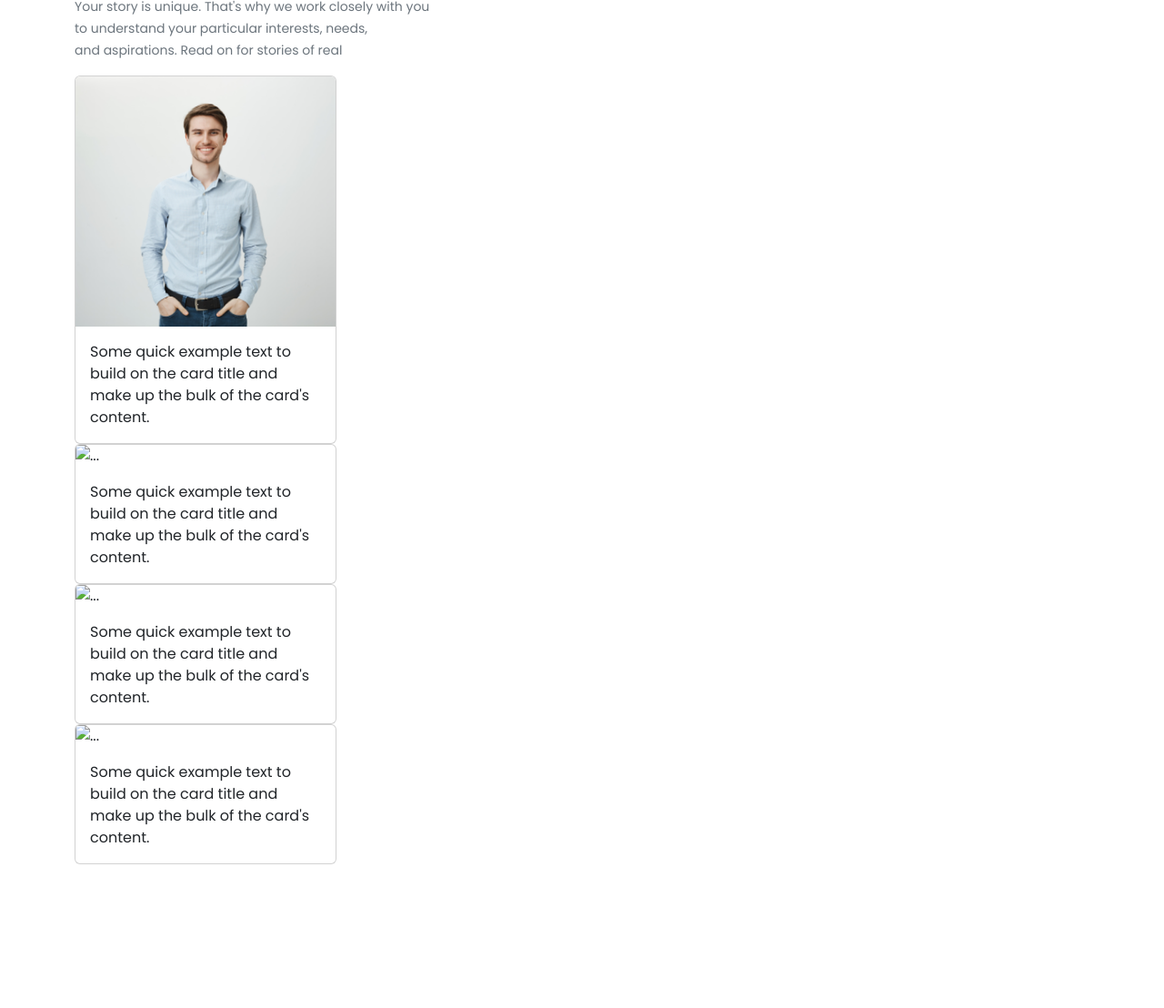
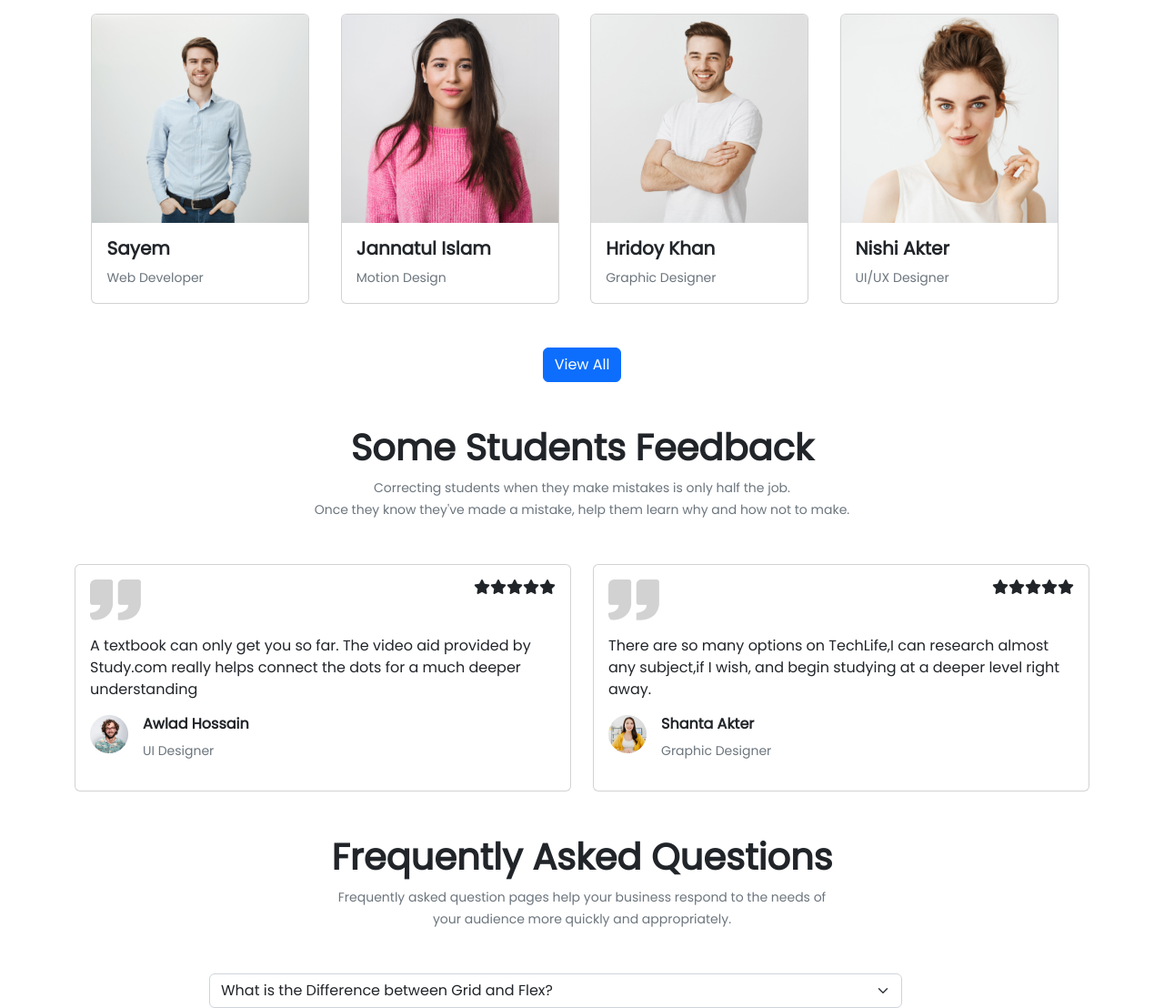
Before and after one commit to sayem52/TechLife, a plain HTML site: page index.html in a window 1280 px wide. Shown: the part 2899-4007 px from the top of the page at 91% size. Before the commit the page ends 3849 px from the top, so only its background shows below. Drawn offline with nearby package versions, Linux system fonts and the light colour scheme.

Commit message:
feedback

```diff
--- a/index.html
+++ b/index.html
@@ -275,18 +275,13 @@
         </div>
       </div>
     </div>
-    <div class="position-relative mt-5">
-
-      <div class="position-absolute top-50 start-50 translate-middle">
+    <div class="text-center mt-3">
       <button type="button" class="btn btn-primary">See More Courses</button>
-
-      </div>
-
     </div>
 
   </section>
 
-  <section class="container expo-mar">
+  <section class="container mt-5">
 
     <div class="card mb-3" style="max-width: 900px;">
       <div class="row g-0">
@@ -354,34 +349,103 @@
         to understand your particular interests, needs, <br>
         and aspirations. Read on for stories of real</small></p>
 
-    <div>
+    <div class="d-flex justify-content-evenly">
 
-          <div class="card" style="width: 18rem;">
+      <div class="card me-3" style="width: 15rem;">
         <img src="images/student/student-1.png" class="card-img-top" alt="...">
         <div class="card-body">
-                <p class="card-text">Some quick example text to build on the card title and make up the bulk of the card's content.</p>
+          <h5 class="fw-bolder">Sayem</h4>
+            <p class="card-text text-muted"><small>Web Developer</small></p>
         </div>
       </div>
-          <div class="card" style="width: 18rem;">
-              <img src="..." class="card-img-top" alt="...">
+      <div class="card me-3" style="width: 15rem;">
+        <img src="images/student/student-2.png" class="card-img-top" alt="...">
         <div class="card-body">
-                <p class="card-text">Some quick example text to build on the card title and make up the bulk of the card's content.</p>
+          <h5 class="fw-bolder">Jannatul Islam</h4>
+            <p class="card-text text-muted"><small>Motion Design</small></p>
         </div>
       </div>
-          <div class="card" style="width: 18rem;">
-              <img src="..." class="card-img-top" alt="...">
+      <div class="card me-3" style="width: 15rem;">
+        <img src="images/student/student-3.png" class="card-img-top" alt="...">
         <div class="card-body">
-                <p class="card-text">Some quick example text to build on the card title and make up the bulk of the card's content.</p>
+          <h5 class="fw-bolder">Hridoy Khan</h4>
+            <p class="card-text text-muted"><small>Graphic Designer</small></p>
         </div>
       </div>
-          <div class="card" style="width: 18rem;">
-              <img src="..." class="card-img-top" alt="...">
+      <div class="card me-3" style="width: 15rem;">
+        <img src="images/student/student-4.png" class="card-img-top" alt="...">
         <div class="card-body">
-                <p class="card-text">Some quick example text to build on the card title and make up the bulk of the card's content.</p>
+          <h5 class="fw-bolder">Nishi Akter</h4>
+            <p class="card-text text-muted"><small>UI/UX Designer</small></p>
+        </div>
+      </div>
+    </div>
+    <div class="mt-5 text-center">
+      <button type="button" class="btn btn-primary">View All</button>
+    </div>
+
+  </section>
+
+  <section class="container mt-5">
+    <h1 class="h1 fw-bolder text-center">Some Students Feedback</h1>
+    <p class="text-center"><small class="text-muted">Correcting students when they make mistakes is only half the job. <br> Once they
+        know they've made a mistake, help them learn why and how not to make.</small></p>
+
+        <div class="row mt-5">
+          <div class="col-sm-6">
+            <div class="card">
+              <div class="card-body">
+                <img src="images/comma.png" class="img-fluid rounded-start" alt="...">
+                <i class="fa-solid fa-star float-end"></i><i class="fa-solid fa-star float-end"></i><i class="fa-solid fa-star float-end"></i><i class="fa-solid fa-star float-end"></i><i class="fa-solid fa-star float-end"></i>
+                <p class="card-text mt-3">A textbook can only get you so far. The video aid provided by Study.com really helps connect the dots for a much deeper understanding</p>
+                <div class="d-flex justify-content-start">
+                  <div>
+                    <img src="images/student/student-5.png" class="img-fluid rounded-start" alt="...">
+                  </div>
+                  <div class="mx-3">
+                    <h6 class="fw-bolder">Awlad Hossain</h6>
+                    <p><small class="text-muted">UI Designer</small></p>
+                  </div>
+                </div>
+              </div>
+            </div>
+          </div>
+          <div class="col-sm-6">
+            <div class="card">
+              <div class="card-body">
+                <img src="images/comma.png" class="img-fluid rounded-start" alt="...">
+                <i class="fa-solid fa-star float-end"></i><i class="fa-solid fa-star float-end"></i><i class="fa-solid fa-star float-end"></i><i class="fa-solid fa-star float-end"></i><i class="fa-solid fa-star float-end"></i>
+                <p class="card-text mt-3">There are so many options on TechLife,I can research almost any subject,if I wish, and begin studying at a deeper level right away.</p>
+                <div class="d-flex justify-content-start">
+                  <div>
+                    <img src="images/student/student-6.png" class="img-fluid rounded-start" alt="...">
+                  </div>
+                  <div class="mx-3">
+                    <h6 class="fw-bolder">Shanta Akter</h6>
+                    <p><small class="text-muted">Graphic Designer</small></p>
+                  </div>
+                </div>
+              </div>
             </div>
           </div>
         </div>
 
+  </section>
+
+  <section class="container mt-5">
+     <h1 class="h1 text-center fw-bolder">Frequently Asked Questions</h1>
+     <p class="text-center"><small class="text-muted">Frequently asked question pages help your business respond to the needs of <br> your audience more quickly and appropriately.</small></p>
+
+     <div class="mt-5" style="margin-left:100px ;">
+      <select class="form-select w-75 mx-5" aria-label="Default select example">
+        <option selected>What is the Difference between Grid and Flex?</option>
+        <option value="1">Flexbox offers greater control over alignment and space distribution between items. Being one-dimensional, Flexbox only deals with either columns or rows.
+          Grid has two-dimension layout capabilities which allow flexible widths as a unit of length. This compensates for the limitations in Flex.</option>
+        <option value="2">Flex Direction allows developers to align elements vertically or horizontally, which is used when developers create and reverse rows or columns.
+          CSS Grid deploys fractional measure units for grid fluidity and auto-keyword functionality to automatically adjust columns or rows.</option>
+
+      </select>
+     </div>
   </section>
 
 
--- a/style.css
+++ b/style.css
@@ -13,7 +13,3 @@ body{
 .img-height{
     height: 205px;
 }
-
-.expo-mar{
-    margin-top: 170px;
-}
```
Also changed, not shown: images/comma.png (added). Lines whose indentation alone changed are shown as unchanged.
